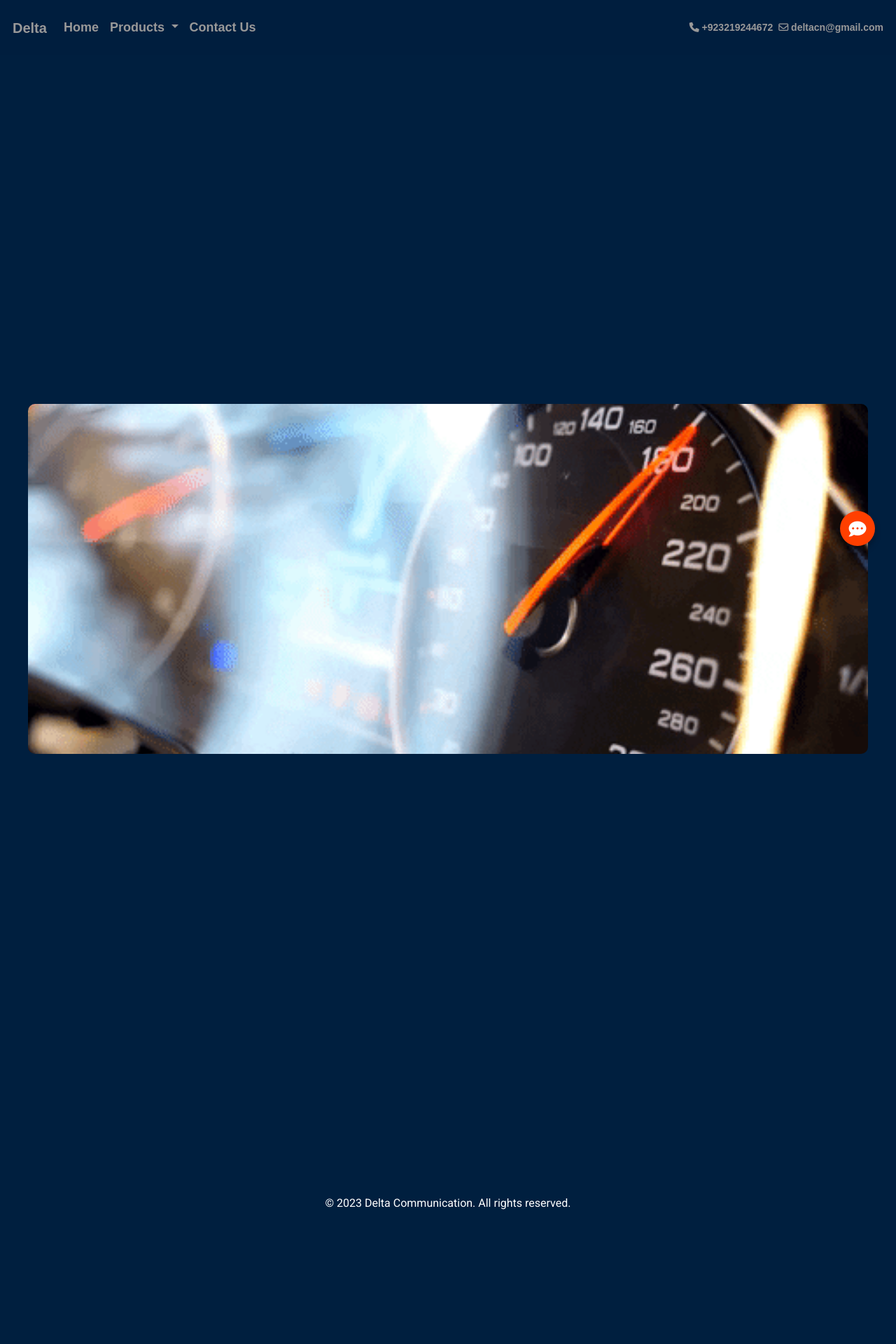
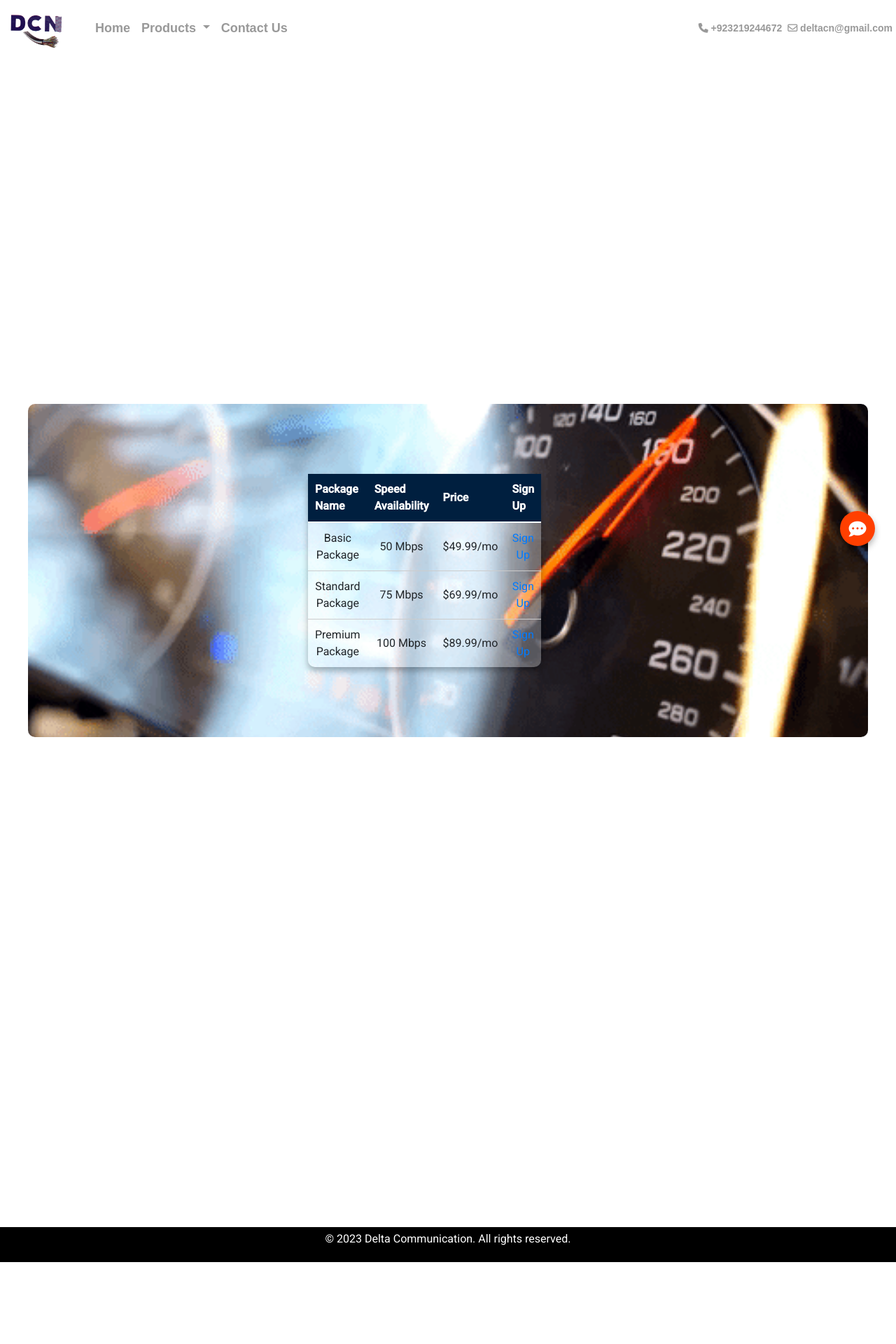
Before and after one commit to burhanmoin1/django-full-stack-website-for-local-network-provider, a Django app: page / in a window 1280 px wide. Shown: the top 1920 px of the page at 70% size. Before the commit the page ends 1728 px from the top, so only its background shows below. Run offline with Django 4.2, Linux system fonts and the light colour scheme; some libraries are stand-ins or nearby versions.

Commit message:
saturday

```diff
--- a/customercare/urls.py
+++ b/customercare/urls.py
@@ -23,4 +23,5 @@ urlpatterns = [
     path('', views.homepage, name='home'),
     path('internet/', views.internet_page, name='internet_page'),
     path('contact/',views.contact_page, name='contact_page'),
+    path('feedback/', views.feedback_form_view, name='feedback_form'),
 ]
--- a/formfiller/models.py
+++ b/formfiller/models.py
@@ -1,7 +1,3 @@
-from django.db import models
-
-# Create your models here.
-
 from django.db import models
 
 class UserInput(models.Model):
--- a/formfiller/templates/home.html
+++ b/formfiller/templates/home.html
@@ -10,14 +10,14 @@
         body {
             font-family: 'Roboto', sans-serif;
             margin: 0;
-            background-color: #001F3F;
+            background-color: #FFFFFF;
             padding: 0;
         }
 
         .navbar {
             margin-bottom: 20px; /* Change to your desired night blue color */
-            padding: 18px;
-            background-color: rgba(0, 31, 63, 0.5);
+            padding: 5px;
+            background-color: rgba(255, 255, 255, 1);
             font-family: 'Josefin Sans', sans-serif;
             font-size: 18px;
             font-weight: 700;
@@ -83,6 +83,7 @@
             background-position: center center;
             padding: 240px;
             max-width: 1200px;
+            font-size: 12px !important;
             margin: 0 auto;
             border-radius: 10px;
             box-shadow: 0px 10px 20px rgba(0, 0, 0, 0.3);
@@ -91,7 +92,7 @@
             margin: 0 auto;
             border-radius: 10px;
             margin-bottom: 20px;
-            text-align: center;
+            text-align: left;
             animation-delay: 1s;
 
             /* Initial state - hidden below the taskbar */
@@ -207,7 +208,7 @@
             background-size: cover;
             background-repeat: no-repeat;
             background-position: center center;
-            padding: 250px;
+            padding: 100px 400px 100px;
             max-width: 1200px;
             margin-bottom: 40px;
             border-radius: 10px;
@@ -270,8 +271,8 @@
         /* Existing styles */
 
         .container-zoom {
-            opacity: 1;
-            transition: opacity 0.7s, transform 0.7s;
+            opacity: 3;
+            transition: opacity 2s, transform 1s;
         }
 
         /* ... Existing styles ... */
@@ -286,7 +287,7 @@
 
         .footer {
             text-align: center;
-            background-color: #001F3F;
+            background-color: #000000;
             padding: 5px;
             color: #fff;
         }
@@ -325,6 +326,77 @@
             font-size: 14px;
             max-width: 70%;
         }
+
+        /* Add this CSS to your existing styles */
+        /* Add this CSS to your existing styles */
+
+        .transparent-table-container {
+            display: flex;
+            justify-content: flex-start;
+            align-items: center;
+            margin-top: 20px;
+        }
+
+        .transparent-table {
+            width: 70%; /* Adjust the width as needed */
+            padding: 20px;
+            background-color: rgba(255, 255, 255, 0.3); /* Adjust the background color and opacity */
+            border-radius: 10px;
+            box-shadow: 0px 5px 10px rgba(0, 0, 0, 0.3);
+        }
+
+        .transparent-table td {
+            padding: 10px;
+            border-bottom: 1px solid #ccc; /* Add a light gray bottom border */
+        }
+
+        .transparent-table tr:last-child td {
+            border-bottom: none; /* Remove bottom border for the last row */
+        }
+
+        .transparent-table th {
+            background-color: #001F3F; /* Blue background color */
+            color: white; /* White text color */
+            font-weight: bold; /* Thicken the text */
+            padding: 10px;
+            text-align: left;
+            border-bottom: 2px solid white; /* Add a white bottom border */
+        }
+
+        .transparent-table-content {
+            font-size: 16px;
+            color: #555555; /* Change the text color */
+        }
+
+        .transparent-table-link {
+            color: #FF3F00; /* Change the link color */
+            text-decoration: underline;
+            cursor: pointer;
+        }
+
+        .button-container {
+            display: flex;
+            justify-content: center;
+            align-self: center; /* Adjust the alignment as needed */
+            margin-top: 80px;
+        }
+
+        .custom-button {
+            font-size: 16px;
+            padding: 8px 16px;
+            background-color: #FF3F00;
+            color: white;
+            border: none;
+            border-radius: 5px;
+            cursor: pointer;
+            transition: background-color 0.3s, transform 0.3s, box-shadow 0.3s;
+        }
+
+        .custom-button:hover {
+            background-color: #FF5349;
+            box-shadow: 0px 8px 15px rgba(0, 0, 0, 0.4);
+        }
+
 
         /* Adjust the textarea and send button styles */
         #chat-message {
@@ -375,6 +447,18 @@
             align-self: flex-end;
         }
 
+        /* Style for the logo image */
+        .navbar-brand img.logo-img {
+            max-height: 60px; /* Adjust the maximum height of the logo */
+            max-width: 500px;
+            padding-right: 20px;
+            margin-left: 10px; /* Add some right padding to separate from other elements */
+        }
+
+        /* Additional styles to align navbar items vertically */
+        .navbar-nav {
+            align-items: center;
+        }
 
     </style>
     <link rel="stylesheet" href="https://fonts.googleapis.com/css2?family=Roboto:wght@300;400;500&display=swap">
@@ -382,7 +466,10 @@
 </head>
 <body>
     <nav class="navbar navbar-expand-lg navbar-light fixed-top">
-        <a class="navbar-brand text-white" href="{% url 'home' %}">Delta</a>
+        <a class="navbar-brand" href="{% url 'home' %}">
+            <img src="{% static 'delta logo.jpg' %}" alt="Logo" class="logo-img">
+        </a>
+
         <button class="navbar-toggler" type="button" data-toggle="collapse" data-target="#navbarNav" aria-controls="navbarNav" aria-expanded="false" aria-label="Toggle navigation">
             <span class="navbar-toggler-icon"></span>
         </button>
@@ -421,13 +508,38 @@
     </div>
 
     <div class="container container-bg2">
-        <div class="scroll-text">BLAST INTO SPACE WITH THESE ROCKET SPEEDS</div>
-        <!---<button class="btn btn-primary custom-button"> <a href="{% url 'internet_page' %}" class="text-white" style="text-decoration: none;">See packages</a>
-        </button>-->
+        <table class="transparent-table">
+            <tr>
+                <th>Package Name</th>
+                <th>Speed Availability</th>
+                <th>Price</th>
+                <th>Sign Up</th>
+            </tr>
+            <tr>
+                <td>Basic Package</td>
+                <td>50 Mbps</td>
+                <td>$49.99/mo</td>
+                <td><a href="{% url 'internet_page' %}?package=basic">Sign Up</a></td>
+            </tr>
+            <tr>
+                <td>Standard Package</td>
+                <td>75 Mbps</td>
+                <td>$69.99/mo</td>
+                <td><a href="{% url 'internet_page' %}?package=standard">Sign Up</a></td>
+            </tr>
+            <tr>
+                <td>Premium Package</td>
+                <td>100 Mbps</td>
+                <td>$89.99/mo</td>
+                <td><a href="{% url 'internet_page' %}?package=premium">Sign Up</a></td>
+            </tr>
+        </table>
     </div>
 
+
+
     <div class="container container-bg3">
-        <h2>To the moon</h2>
+        <h2>TAKING YOU PLACES YOU HAVE NEVER BEEN</h2>
     </div>
 
     <!-- Live chat popup -->
@@ -591,6 +703,7 @@
             var containerHeight = container.offsetHeight;
             var isScrolledDown = false;
 
+
             function updateContainerState() {
                 var containerPosition = container.getBoundingClientRect().top;
 
--- a/formfiller/views.py
+++ b/formfiller/views.py
@@ -2,16 +2,16 @@ from django.shortcuts import render, redirect
 from .forms import UserFeedbackForm
 from .models import UserInput
 
-def input_form(request):
+def feedback_form_view(request):
     if request.method == 'POST':
         form = UserFeedbackForm(request.POST)
         if form.is_valid():
             form.save()
-            return redirect('thank_you_page')  # Redirect to a thank you page
+            return redirect('contact_page')  # Redirect to a thank you page
     else:
         form = UserInput()
         # Redirect to the same page to clear the form
-
+    context = {'form': form}
     return render(request, 'input_form.html')
 
 
--- /dev/null
+++ b/gunicorn.py
@@ -0,0 +1,2 @@
+bind = '192.168.1.10:8000'  # Address and port where Gunicorn will listen
+workers = 4
```
Also changed, not shown: formfiller/templates/input_form.html (+53 -5 lines), formfiller/templates/internet_page.html (+36 -17 lines), formfiller/forms.py (line endings or trailing spaces), static/delta logo.jpg (added), static/styles.css (added).
